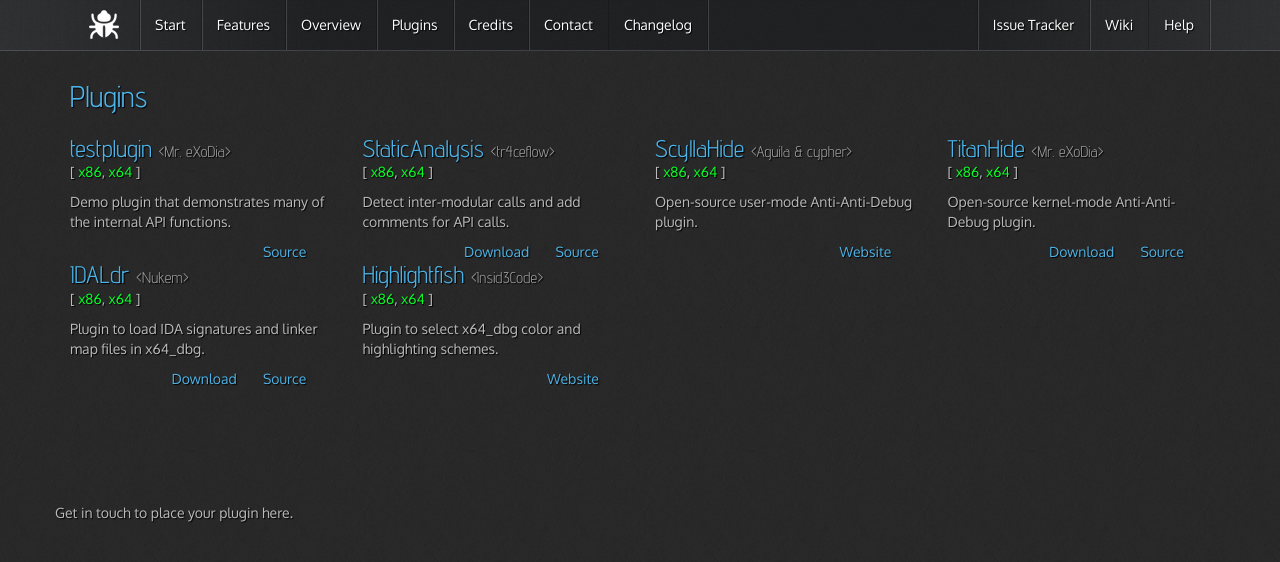
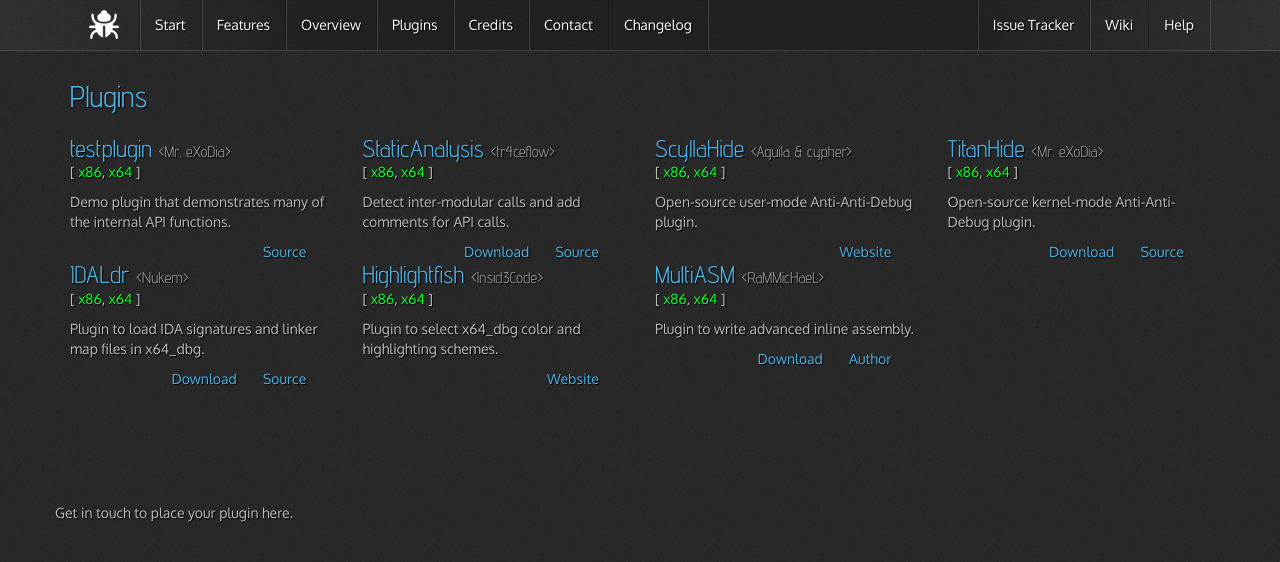
Before and after one commit to x64dbg/x64dbg.github.io, a Jekyll site: the page built from index.html, in a window 1280 px wide and 900 px high, scrolled down 2798 px. Shown: the top 562 px of the window. Built offline with Jekyll 4.4.1, drawn with Linux system fonts in a browser that asks for light colours; nearby versions of some CDN libraries.

Commit message:
added multimate assembler plugin

```diff
--- a/_includes/plugins.html
+++ b/_includes/plugins.html
@@ -62,6 +62,17 @@
                     <p>Plugin to select x64_dbg color and highlighting schemes.</p>
                     <a target="_blank" href="http://insid3code.blogspot.nl/p/highlightfish.html">Website</a>
                 </div>
+				<div class="col-md-6">
+                    <h3>MultiASM
+                        <small>&lt;RaMMicHaeL&gt;</small>
+                    </h3>
+                    <p>[
+                        <span class="yes">x86</span>,
+                        <span class="yes">x64</span> ]</p>
+                    <p>Plugin to write advanced inline assembly.</p>
+					<a target="_blank" href="http://rammichael.com">Author</a>
+                    <a target="_blank" href="https://mega.co.nz/#!SxYSzRjR!AYKLAZ2mKTi5Irku2pBiLjlU1tMuu8-vUIILNsfSMjY">Download</a>
+                </div>
             </div>
             <div class="row" style="margin-top:10%; ">
                 Get in touch to place your plugin here.
```
